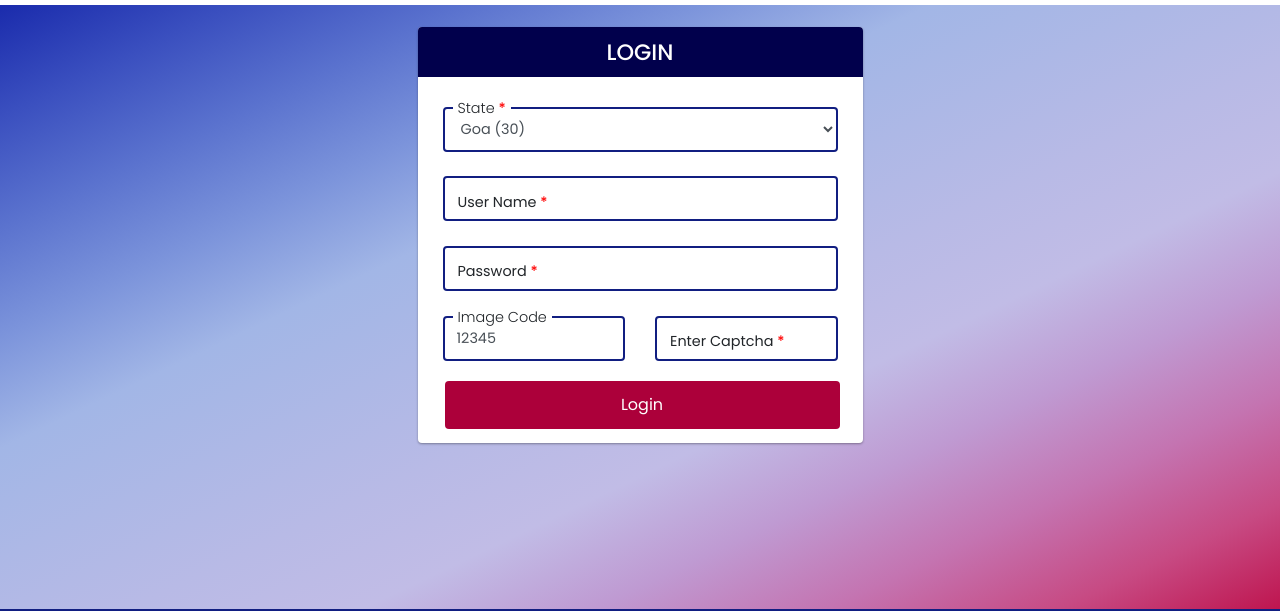
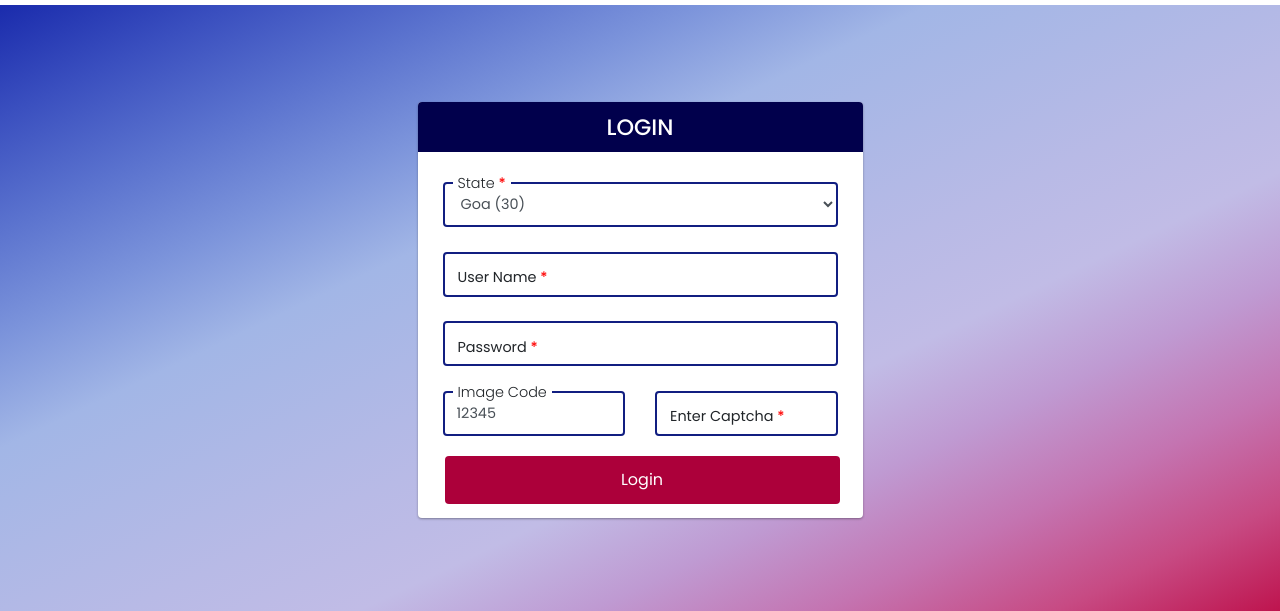
Before and after one commit to sajal1068/RCH-Report, a plain HTML site: page login-4.html in a window 1280 px wide. Shown: the part 96-707 px from the top of the page. Drawn offline with Linux system fonts and the light colour scheme.

Commit message:
new update

```diff
--- a/login-4.html
+++ b/login-4.html
@@ -118,7 +118,7 @@
     </style>
     <title></title>
   </head>
-  <body class="bg-gredient">
+  <body>
 
     <section>
       <div id="loader-section">
@@ -143,7 +143,7 @@
 
 
         <section class="login-box-2">
-            <div class="container h-100">
+            <div class="container">
                 <div class="row justify-content-center align-items-center">
 
                     <div class="col-sm-5 mx-auto">
```
